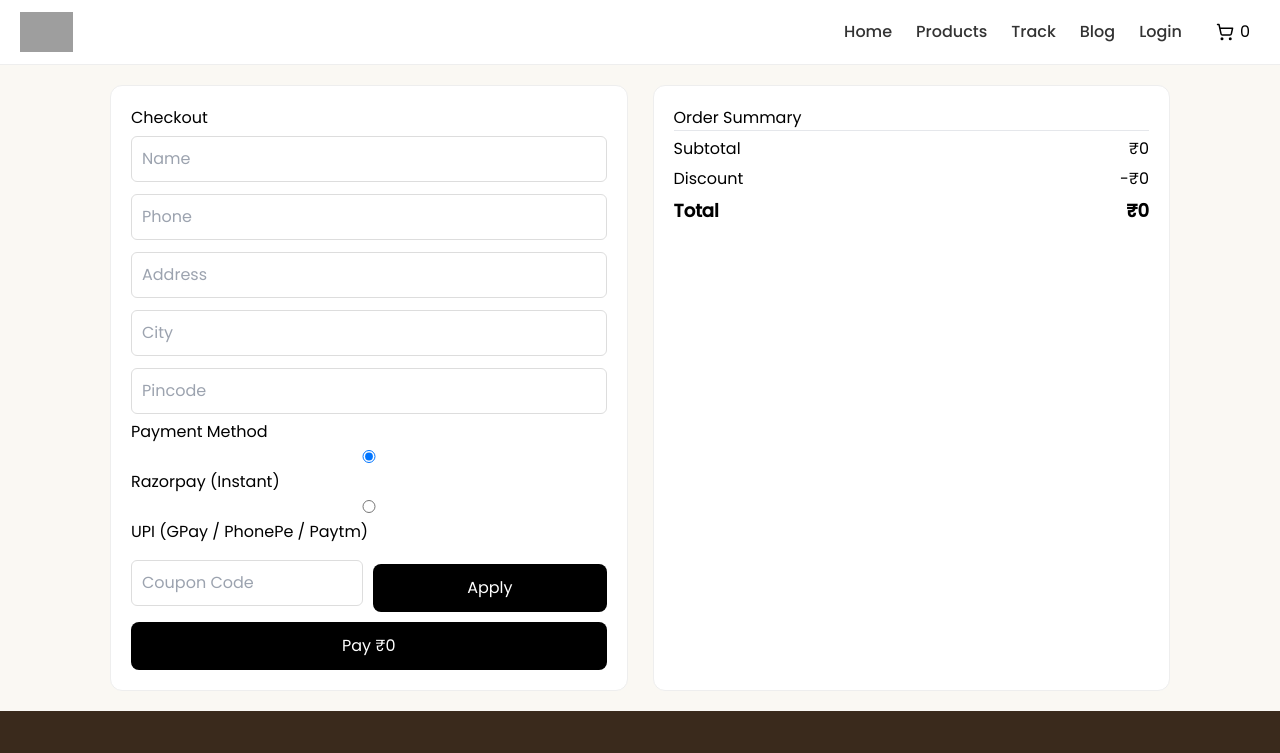
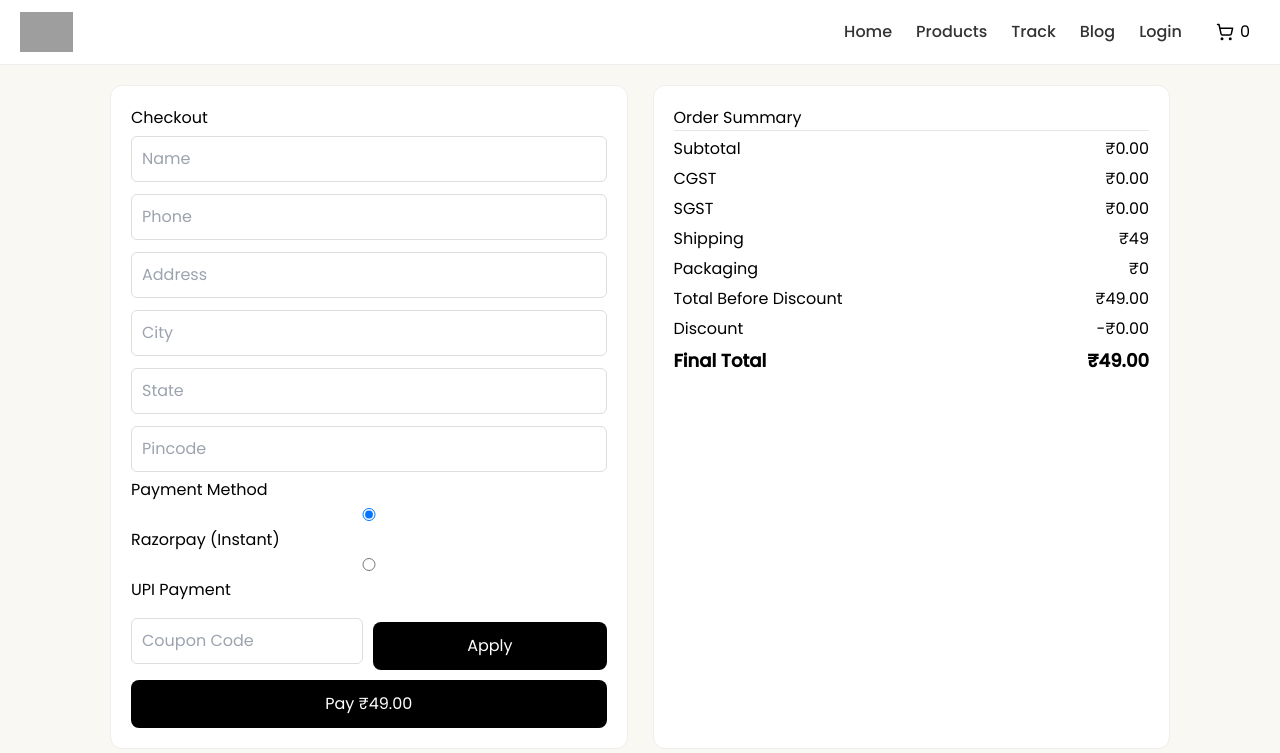
Before and after one commit to nagarajukandula55/native, a Next.js app: page /checkout in a window 1280 px wide. Shown: the top 753 px of the page. Built offline with nearby package versions, Linux system fonts and the light colour scheme; grey boxes are pictures that could not be loaded.

Commit message:
Update page.js

```diff
--- a/app/checkout/page.js
+++ b/app/checkout/page.js
@@ -6,7 +6,17 @@ import { useRouter } from "next/navigation";
 import QRCode from "react-qr-code";
 
 const UPI_ID = "9000528462@ybl";
-const UPI_NAME = "Native Store";
+const UPI_NAME = "Native";
+
+/* ================= GST HELPER ================= */
+const getTaxSplit = (base, gstPercent = 18) => {
+  const gst = (base * gstPercent) / 100;
+  return {
+    cgst: gst / 2,
+    sgst: gst / 2,
+    gstTotal: gst,
+  };
+};
 
 export default function CheckoutPage() {
   const router = useRouter();
@@ -18,6 +28,7 @@ export default function CheckoutPage() {
     address: "",
     city: "",
     pincode: "",
+    state: "",
   });
 
   const [paymentMethod, setPaymentMethod] = useState("razorpay");
@@ -38,10 +49,41 @@ export default function CheckoutPage() {
     }
   };
 
-  const finalAmount = cartTotal - discount;
+  /* ================= GST CALCULATION (ITEM WISE) ================= */
+  const taxItems = cart.map((item) => {
+    const base = item.price * item.qty;
+    const gstPercent = item.gstPercent ?? item.gstRate ?? 18;
 
-  /* ================= UPI LINK ================= */
-  const upiLink = `upi://pay?pa=${UPI_ID}&pn=${UPI_NAME}&am=${finalAmount}&cu=INR`;
+    const tax = getTaxSplit(base, gstPercent);
+
+    return {
+      ...item,
+      base,
+      hsn: item.hsn || "0000",
+      gstPercent,
+      ...tax,
+    };
+  });
+
+  const subtotal = cartTotal;
+
+  const gstTotal = taxItems.reduce((a, b) => a + b.gstTotal, 0);
+  const cgstTotal = taxItems.reduce((a, b) => a + b.cgst, 0);
+  const sgstTotal = taxItems.reduce((a, b) => a + b.sgst, 0);
+
+  /* ================= EXTRA CHARGES ================= */
+  const shippingFee = subtotal > 999 ? 0 : 49;
+  const packagingFee = subtotal > 0 ? 20 : 0;
+
+  const totalBeforeDiscount =
+    subtotal + gstTotal + shippingFee + packagingFee;
+
+  const finalAmount = totalBeforeDiscount - discount;
+
+  /* ================= UPI ================= */
+  const upiLink = `upi://pay?pa=${UPI_ID}&pn=${UPI_NAME}&am=${finalAmount.toFixed(
+    2
+  )}&cu=INR`;
 
   /* ================= PLACE ORDER ================= */
   const handleOrder = async () => {
@@ -53,6 +95,17 @@ export default function CheckoutPage() {
         headers: { "Content-Type": "application/json" },
         body: JSON.stringify({
           cart,
+          taxItems,
+          gstSummary: {
+            subtotal,
+            gstTotal,
+            cgstTotal,
+            sgstTotal,
+            shippingFee,
+            packagingFee,
+            discount,
+            finalAmount,
+          },
           amount: finalAmount,
           address: form,
           coupon,
@@ -70,14 +123,13 @@ export default function CheckoutPage() {
       }
 
       const orderId = data.orderId;
-
       sessionStorage.setItem("lastOrderId", orderId);
 
       /* ================= RAZORPAY ================= */
       if (paymentMethod === "razorpay") {
         const options = {
           key: process.env.NEXT_PUBLIC_RAZORPAY_KEY_ID,
-          amount: finalAmount * 100,
+          amount: Math.round(finalAmount * 100),
           currency: "INR",
           order_id: data.razorpayOrderId,
 
@@ -97,7 +149,6 @@ export default function CheckoutPage() {
         window.location.href = upiLink;
         router.push(`/order-pending?orderId=${orderId}`);
       }
-
     } catch (err) {
       console.error(err);
       alert("Error placing order");
@@ -109,7 +160,7 @@ export default function CheckoutPage() {
   return (
     <div className="checkout">
 
-      {/* LEFT - FORM */}
+      {/* ================= LEFT FORM ================= */}
       <div className="box">
         <h2>Checkout</h2>
 
@@ -117,6 +168,7 @@ export default function CheckoutPage() {
         <input name="phone" placeholder="Phone" onChange={handleChange} />
         <input name="address" placeholder="Address" onChange={handleChange} />
         <input name="city" placeholder="City" onChange={handleChange} />
+        <input name="state" placeholder="State" onChange={handleChange} />
         <input name="pincode" placeholder="Pincode" onChange={handleChange} />
 
         <h4>Payment Method</h4>
@@ -136,7 +188,7 @@ export default function CheckoutPage() {
             checked={paymentMethod === "upi"}
             onChange={() => setPaymentMethod("upi")}
           />
-          UPI (GPay / PhonePe / Paytm)
+          UPI Payment
         </label>
 
         {/* COUPON */}
@@ -150,18 +202,28 @@ export default function CheckoutPage() {
         </div>
 
         <button onClick={handleOrder} disabled={loading}>
-          {loading ? "Processing..." : `Pay ₹${finalAmount}`}
+          {loading ? "Processing..." : `Pay ₹${finalAmount.toFixed(2)}`}
         </button>
       </div>
 
-      {/* RIGHT - SUMMARY */}
+      {/* ================= RIGHT SUMMARY ================= */}
       <div className="box">
         <h3>Order Summary</h3>
 
-        {cart.map((item) => (
-          <div key={item.id || item.productKey} className="row">
-            <span>{item.name} x {item.qty}</span>
-            <span>₹{item.price * item.qty}</span>
+        {taxItems.map((item) => (
+          <div key={item.id || item.productKey}>
+            <div className="row">
+              <span>
+                {item.name} x {item.qty}
+              </span>
+              <span>₹{item.base.toFixed(2)}</span>
+            </div>
+
+            <div className="mini">
+              <small>
+                HSN: {item.hsn} | GST: {item.gstPercent}%
+              </small>
+            </div>
           </div>
         ))}
 
@@ -169,49 +231,54 @@ export default function CheckoutPage() {
 
         <div className="row">
           <span>Subtotal</span>
-          <span>₹{cartTotal}</span>
+          <span>₹{subtotal.toFixed(2)}</span>
+        </div>
+
+        <div className="row">
+          <span>CGST</span>
+          <span>₹{cgstTotal.toFixed(2)}</span>
+        </div>
+
+        <div className="row">
+          <span>SGST</span>
+          <span>₹{sgstTotal.toFixed(2)}</span>
+        </div>
+
+        <div className="row">
+          <span>Shipping</span>
+          <span>{shippingFee === 0 ? "FREE" : `₹${shippingFee}`}</span>
+        </div>
+
+        <div className="row">
+          <span>Packaging</span>
+          <span>₹{packagingFee}</span>
+        </div>
+
+        <div className="row">
+          <span>Total Before Discount</span>
+          <span>₹{totalBeforeDiscount.toFixed(2)}</span>
         </div>
 
         <div className="row">
           <span>Discount</span>
-          <span>-₹{discount}</span>
+          <span>-₹{discount.toFixed(2)}</span>
         </div>
 
         <div className="row total">
-          <b>Total</b>
-          <b>₹{finalAmount}</b>
+          <b>Final Total</b>
+          <b>₹{finalAmount.toFixed(2)}</b>
         </div>
 
-        {/* UPI SECTION */}
+        {/* UPI */}
         {paymentMethod === "upi" && (
           <div className="upiBox">
-
             <h4>Pay via UPI</h4>
-            <p>{UPI_ID}</p>
-
             <QRCode value={upiLink} size={140} />
-
-            <a href={upiLink} className="btn">Open UPI App</a>
-
-            <a
-              href={`gpay://upi/pay?pa=${UPI_ID}&pn=${UPI_NAME}&am=${finalAmount}&cu=INR`}
-              className="btn alt"
-            >
-              Open Google Pay
-            </a>
-
-            <a
-              href={`phonepe://pay?pa=${UPI_ID}&pn=${UPI_NAME}&am=${finalAmount}&cu=INR`}
-              className="btn alt"
-            >
-              Open PhonePe
-            </a>
-
           </div>
         )}
       </div>
 
-      {/* STYLE */}
+      {/* ================= STYLE ================= */}
       <style jsx>{`
         .checkout {
           display: grid;
@@ -251,13 +318,18 @@ export default function CheckoutPage() {
           color: white;
           border: none;
           border-radius: 8px;
-          cursor: pointer;
         }
 
         .row {
           display: flex;
           justify-content: space-between;
           margin: 6px 0;
+        }
+
+        .mini {
+          font-size: 12px;
+          color: gray;
+          margin-bottom: 8px;
         }
 
         .total {
@@ -268,22 +340,7 @@ export default function CheckoutPage() {
           margin-top: 20px;
           text-align: center;
         }
-
-        .btn {
-          display: block;
-          margin-top: 10px;
-          padding: 10px;
-          background: green;
-          color: white;
-          border-radius: 6px;
-          text-decoration: none;
-        }
-
-        .btn.alt {
-          background: #111;
-        }
       `}</style>
-
     </div>
   );
 }
```
